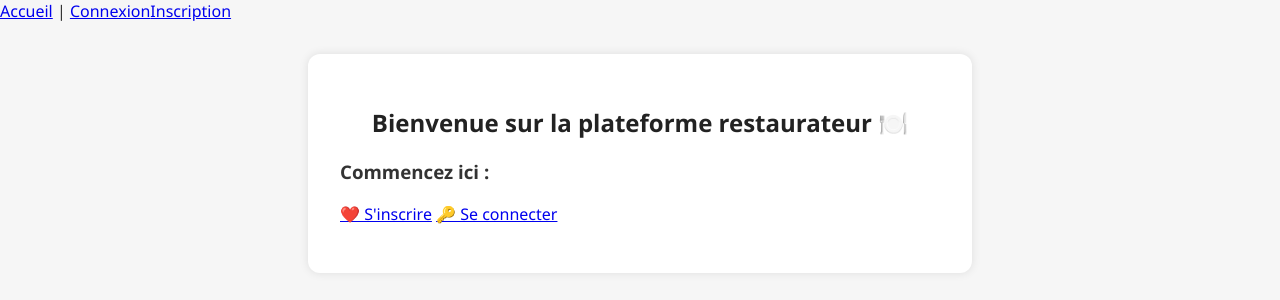
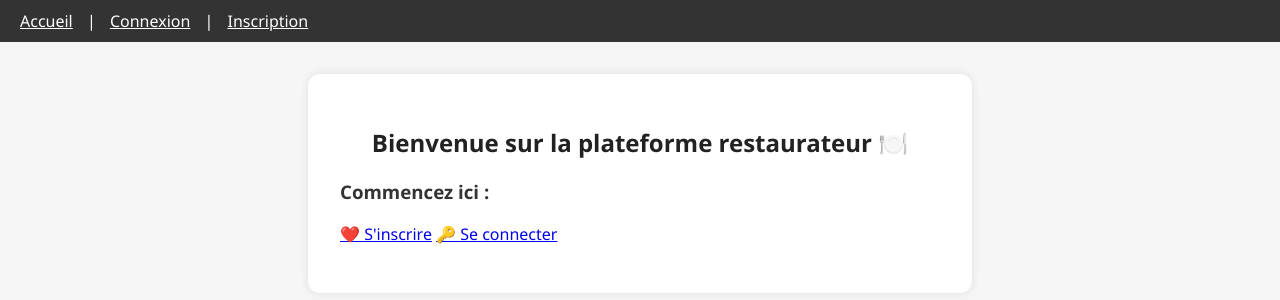
Before and after one commit to lmasumbuku/frontend, a React (Create React App) app: page / in a window 1280 px wide. Shown: the top 300 px of the page. Built offline with nearby package versions, Linux system fonts and the light colour scheme.

Commit message:
Update Navbar.js

```diff
--- a/src/components/Navbar.js
+++ b/src/components/Navbar.js
@@ -11,17 +11,23 @@ const Navbar = ({ isAuthenticated, setIsAuthenticated }) => {
   };
 
   return (
-    <nav>
-      <Link to="/">Accueil</Link>{" | "}
-      {!isAuthenticated && <Link to="/login">Connexion</Link>}
-      {!isAuthenticated && <Link to="/register">Inscription</Link>}
+    <nav style={{ padding: "10px", backgroundColor: "#333", color: "#fff" }}>
+      <Link to="/" style={{ color: "#fff", margin: "0 10px" }}>Accueil</Link>{" | "}
+      {!isAuthenticated && (
+        <>
+          <Link to="/login" style={{ color: "#fff", margin: "0 10px" }} aria-label="Se connecter">Connexion</Link>{" | "}
+          <Link to="/register" style={{ color: "#fff", margin: "0 10px" }} aria-label="S'inscrire">Inscription</Link>
+        </>
+      )}
       {isAuthenticated && (
         <>
-          <Link to="/menu">Menu</Link>{" | "}
-          <Link to="/add">Ajouter un plat</Link>{" | "}
-          <Link to="/orders">Commandes</Link>{" | "}
-          <Link to="/profile" className="hover:underline">Mon Profil</Link>{" | "}
-          <button onClick={handleLogout}>Déconnexion</button>
+          <Link to="/menu" style={{ color: "#fff", margin: "0 10px" }} aria-label="Voir le menu">Menu</Link>{" | "}
+          <Link to="/add" style={{ color: "#fff", margin: "0 10px" }} aria-label="Ajouter un plat">Ajouter un plat</Link>{" | "}
+          <Link to="/orders" style={{ color: "#fff", margin: "0 10px" }} aria-label="Voir les commandes">Commandes</Link>{" | "}
+          <Link to="/profile" className="hover:underline" style={{ color: "#fff", margin: "0 10px" }} aria-label="Mon profil">Mon Profil</Link>{" | "}
+          <button onClick={handleLogout} style={{ padding: "5px 10px", backgroundColor: "#f44336", color: "white", border: "none", borderRadius: "4px", cursor: "pointer" }} aria-label="Se déconnecter">
+            Déconnexion
+          </button>
         </>
       )}
     </nav>
```
